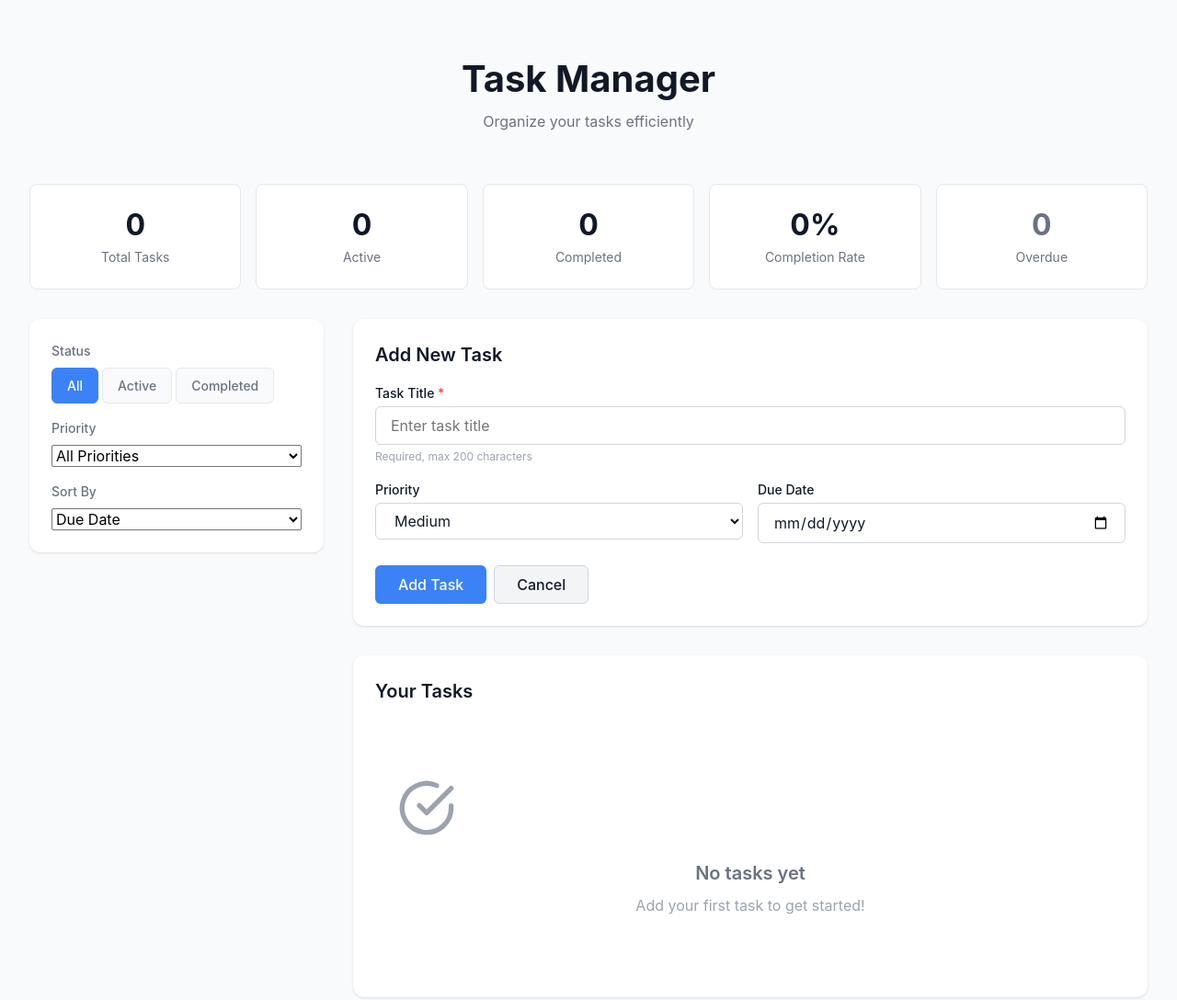
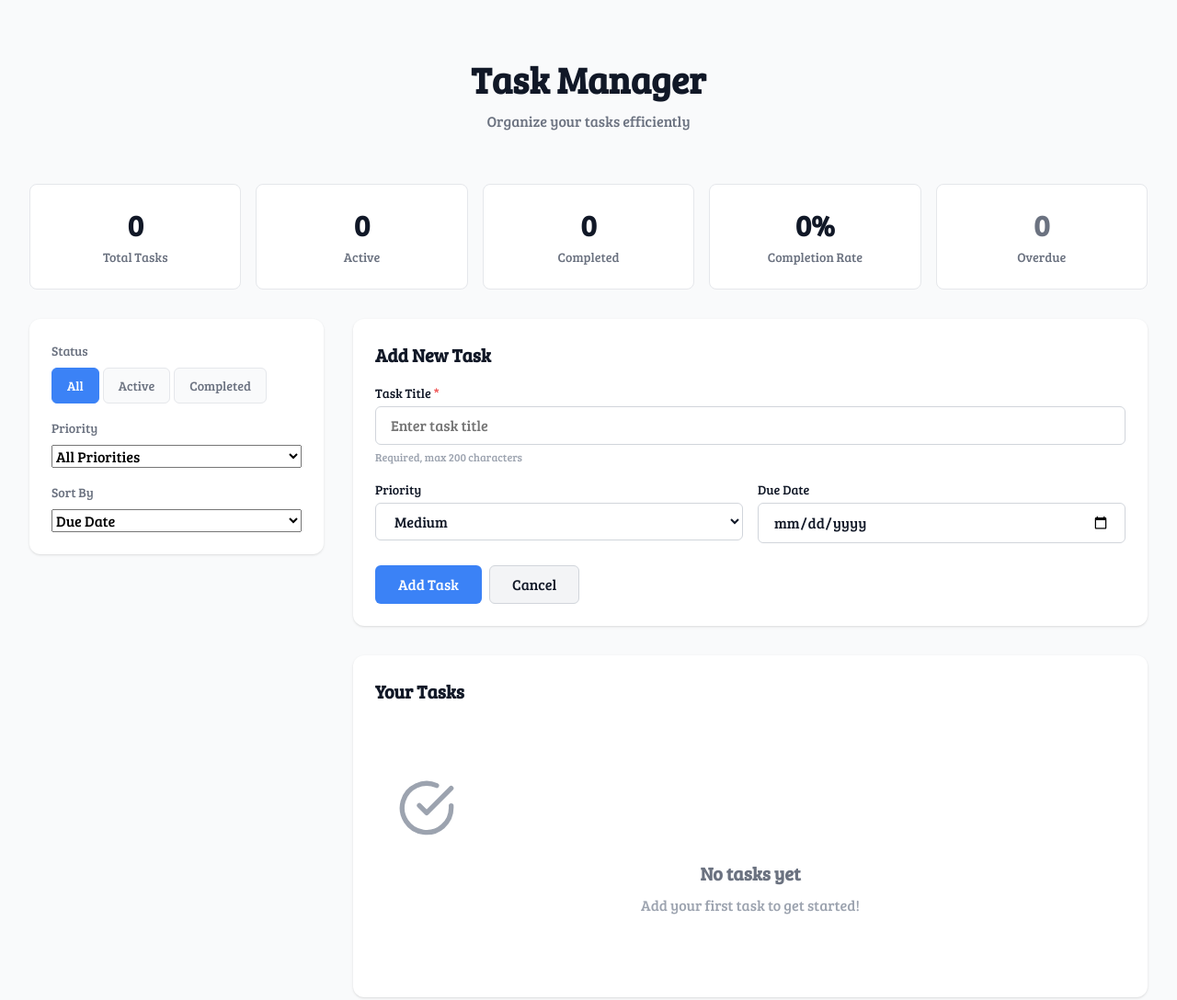
Before and after one commit to Fred-Pi/task-manager, a website with bundled scripts: page index.html in a window 1280 px wide. Shown: the whole page at 92% size. Built offline with nearby package versions, Linux system fonts and the light colour scheme.

Commit message:
Update typography: Add Bree Serif font
- Add Google Fonts integration for Bree Serif
- Update CSS variables to use Bree Serif as primary font
- Include font preconnect for better performance
- Maintain fallback fonts for compatibility

```diff
--- a/css/variables.css
+++ b/css/variables.css
@@ -48,7 +48,7 @@
   --spacing-3xl: 4rem;      /* 64px */
 
   /* Typography - Font Families */
-  --font-family: -apple-system, BlinkMacSystemFont, 'Segoe UI', Roboto,
+  --font-family: 'Bree Serif', -apple-system, BlinkMacSystemFont, 'Segoe UI', Roboto,
                  'Helvetica Neue', Arial, sans-serif, 'Apple Color Emoji',
                  'Segoe UI Emoji', 'Segoe UI Symbol';
   --font-family-mono: 'Menlo', 'Monaco', 'Courier New', monospace;
--- a/index.html
+++ b/index.html
@@ -5,6 +5,11 @@
   <meta name="viewport" content="width=device-width, initial-scale=1.0">
   <meta name="description" content="Personal task management application for organizing your daily tasks">
   <title>Task Manager</title>
+
+  <!-- Google Fonts -->
+  <link rel="preconnect" href="https://fonts.googleapis.com">
+  <link rel="preconnect" href="https://fonts.gstatic.com" crossorigin>
+  <link href="https://fonts.googleapis.com/css2?family=Bree+Serif&display=swap" rel="stylesheet">
 
   <!-- CSS -->
   <link rel="stylesheet" href="css/reset.css">
```
